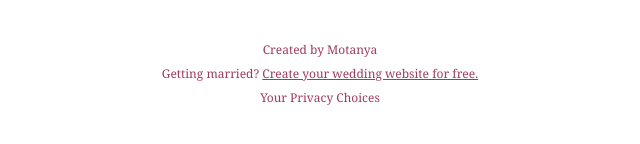
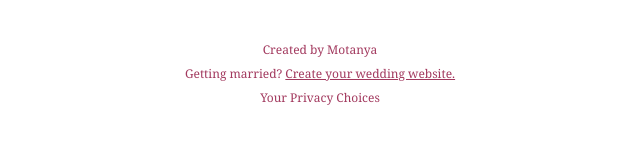
Before and after one commit to motanyaFrancis/euphine-elmard-wedding, a Next.js app: page / in a window 1280 px wide. Shown: the part 2467-2611 px from the top of the page, without its empty margins (320-960 px from the left). Built offline with nearby package versions, Linux system fonts and the light colour scheme.

Commit message:
footer changes

```diff
--- a/app/components/Footer.tsx
+++ b/app/components/Footer.tsx
@@ -24,7 +24,7 @@ export default function Footer() {
           href="https://motanya.co.ke"
           className="underline hover:opacity-60"
         >
-          Create your wedding website for free.
+          Create your wedding website.
         </a>
       </p>
 
```
